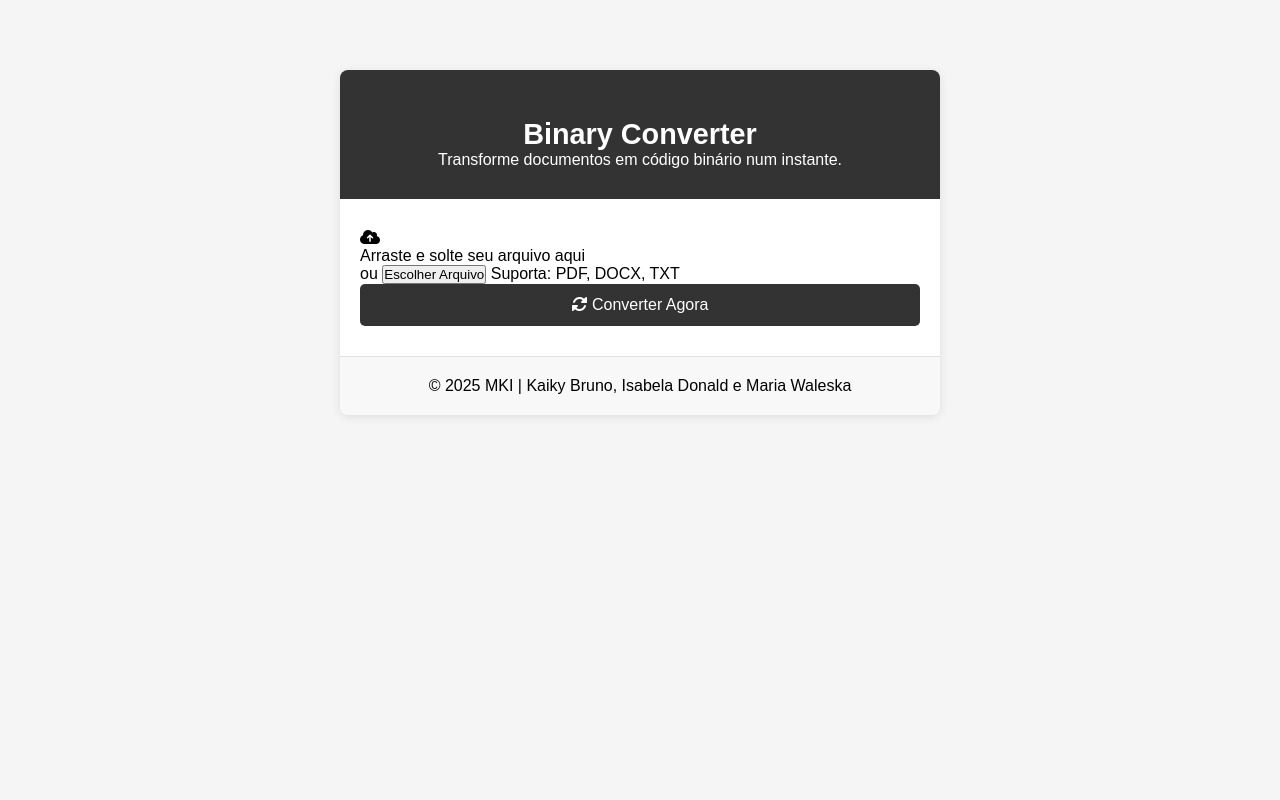
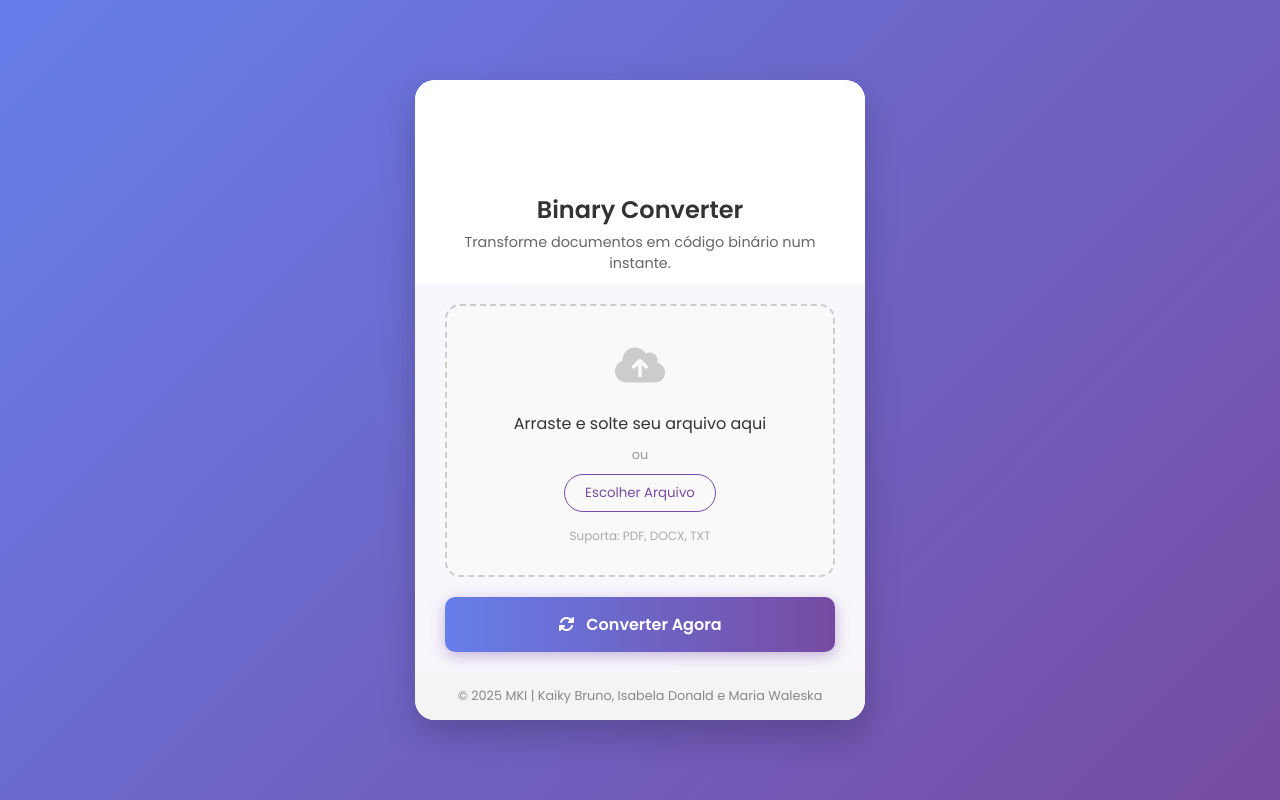
Before and after one commit to Kaiky1007/DocumentBinaryConverter, a Python web app: template templates/index.html in a window 1280 px wide. Run offline with Jinja, Linux system fonts and the light colour scheme; the template is opened without the code that fills it, so the values that code supplies are empty.

Commit message:
Reescreve o style.css implementando melhorias e animações

```diff
--- a/static/style.css
+++ b/static/style.css
@@ -1,81 +1,161 @@
-/* Reset básico */
+/* Reset e Fonte */
 * {
     margin: 0;
     padding: 0;
     box-sizing: border-box;
+    font-family: 'Poppins', sans-serif;
 }
 
-/* Estilo geral da página */
 body {
-  font-family: Arial, sans-serif;
-  background-color: #f5f5f5;
-  padding: 20px;
+    background: linear-gradient(135deg, #667eea 0%, #764ba2 100%);
+    height: 100vh;
+    display: flex;
+    align-items: center;
+    justify-content: center;
+    overflow: hidden;
 }
 
-/* Container central */
+/* Container Principal com efeito Glassmorphism */
 .container {
-  max-width: 600px;
-  margin: 50px auto;
-  background: white;
-  border-radius: 8px;
-  box-shadow: 0 2px 10px rgba(0, 0, 0, 0.1);
+    background: rgba(255, 255, 255, 0.95);
+    width: 100%;
+    max-width: 450px;
+    border-radius: 20px;
+    box-shadow: 0 15px 35px rgba(0, 0, 0, 0.2);
+    overflow: hidden;
+    animation: fadeIn 0.8s ease-in-out;
+    margin: 20px;
 }
 
 /* Cabeçalho */
 .header {
-  background-color: #333;
-  color: white;
-  padding: 30px 20px;
+    background: #fff;
+    padding: 30px 20px 10px;
     text-align: center;
-  border-radius: 8px 8px 0 0;
+}
+
+.icon-header {
+    font-size: 3rem;
+    color: #764ba2;
+    margin-bottom: 10px;
 }
 
 .header h1 {
-  font-size: 1.8rem;
+    color: #333;
+    font-weight: 600;
+    font-size: 1.5rem;
 }
 
-/* Área principal */
-.main-content {
-  padding: 30px 20px;
+.subtitle {
+    color: #666;
+    font-size: 0.9rem;
+    margin-top: 5px;
 }
 
-/* Card clicável do input */
-.file-label {
-  display: block;
-  padding: 30px 20px;
-  border: 2px dashed #666;
-  border-radius: 5px;
-  background: #fafafa;
-  text-align: center;
-  cursor: pointer;
+/* Área de Upload */
+.main-content {
+    padding: 20px 30px;
 }
 
-/* Input real oculto */
-#file {
-  display: none;
+.file-input-wrapper {
+    border: 2px dashed #ccc;
+    border-radius: 15px;
+    padding: 30px 20px;
+    text-align: center;
+    transition: all 0.3s ease;
+    background: #f9f9f9;
+    position: relative;
 }
 
-/* Botão principal */
+/* Estado ativo (Drag over) */
+.file-input-wrapper.active {
+    border-color: #764ba2;
+    background: #f0ebf8;
+}
+
+.upload-icon {
+    font-size: 2.5rem;
+    color: #ccc;
+    margin-bottom: 15px;
+    transition: color 0.3s;
+}
+
+.file-input-wrapper.active .upload-icon {
+    color: #764ba2;
+}
+
+#fileText {
+    font-weight: 500;
+    color: #333;
+}
+
+.or-text {
+    display: block;
+    margin: 10px 0;
+    color: #999;
+    font-size: 0.8rem;
+}
+
+.file-types {
+    display: block;
+    margin-top: 15px;
+    font-size: 0.75rem;
+    color: #aaa;
+}
+
+/* Botão de Escolher Arquivo (Estilizado) */
+.btn-browse {
+    background: none;
+    border: 1px solid #764ba2;
+    color: #764ba2;
+    padding: 8px 20px;
+    border-radius: 20px;
+    cursor: pointer;
+    font-weight: 500;
+    transition: all 0.3s;
+}
+
+.btn-browse:hover {
+    background: #764ba2;
+    color: white;
+}
+
+/* Botão de Converter Principal */
 .btn-convert {
     width: 100%;
-  padding: 12px;
+    margin-top: 20px;
+    padding: 15px;
+    border: none;
+    border-radius: 10px;
+    background: linear-gradient(to right, #667eea, #764ba2);
+    color: white;
     font-size: 1rem;
-  border: none;
-  border-radius: 5px;
-  background-color: #333;
-  color: white;
+    font-weight: 600;
     cursor: pointer;
+    box-shadow: 0 4px 15px rgba(118, 75, 162, 0.4);
+    transition: transform 0.2s, box-shadow 0.2s;
 }
 
 .btn-convert:hover {
-  background-color: #555;
+    transform: translateY(-2px);
+    box-shadow: 0 6px 20px rgba(118, 75, 162, 0.6);
+}
+
+.btn-convert i {
+    margin-right: 8px;
 }
 
 /* Rodapé */
 .footer {
-  background: #f8f8f8;
-  padding: 20px;
+    background: #f4f4f4;
+    padding: 15px;
     text-align: center;
-  border-top: 1px solid #e0e0e0;
-  border-radius: 0 0 8px 8px;
+    font-size: 0.8rem;
+    color: #888;
 }
+
+/* Animação */
+@keyframes fadeIn {
+    from { opacity: 0; transform: translateY(20px); }
+    to { opacity: 1; transform: translateY(0); }
+}
```
Lines whose indentation alone changed are shown as unchanged.
